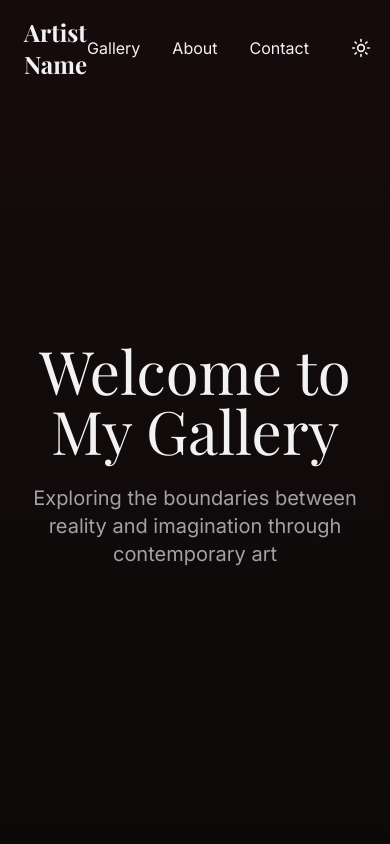
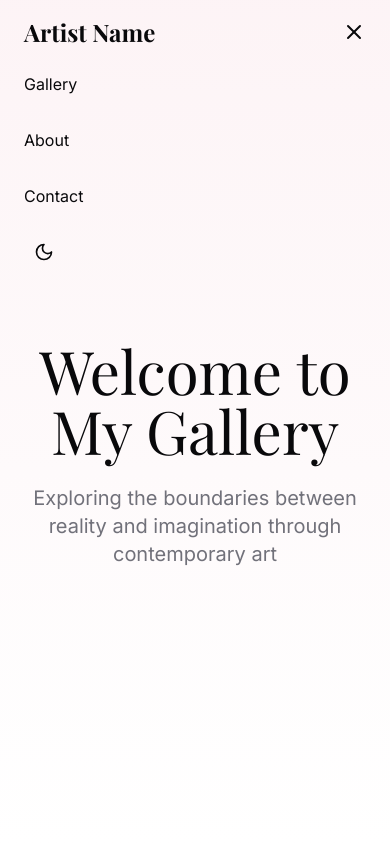
Before and after one commit to garabilez27/artful-nav-toggle, a React (Vite) app: page / in a window 390 px wide. Both pictures are taken after a click on the button "Toggle menu". Shown: the top 844 px of the page. Built offline with nearby package versions, Linux system fonts and the light colour scheme.

Commit message:
Improve Navbar Responsiveness
- Enhance the navbar to be responsive across different screen sizes.
- Implement a hamburger toggle button for mobile view.
- Add a line animation under menu items when hovered.
- Adjust dark mode color scheme for better visual comfort.
[skip gpt_engineer]

```diff
--- a/src/components/Navbar.tsx
+++ b/src/components/Navbar.tsx
@@ -1,10 +1,11 @@
 import { useState, useEffect } from "react";
-import { Moon, Sun } from "lucide-react";
+import { Moon, Sun, Menu, X } from "lucide-react";
 import { Button } from "@/components/ui/button";
 
 const Navbar = () => {
   const [isDark, setIsDark] = useState(false);
   const [isScrolled, setIsScrolled] = useState(false);
+  const [isMenuOpen, setIsMenuOpen] = useState(false);
 
   useEffect(() => {
     const handleScroll = () => {
@@ -30,28 +31,38 @@ const Navbar = () => {
       <div className="container mx-auto px-6 py-4">
         <div className="flex items-center justify-between">
           <h1 className="text-2xl font-serif font-bold">Artist Name</h1>
-          <div className="flex items-center space-x-8">
-            <a href="#gallery" className="hover:text-primary transition-colors">
-              Gallery
-            </a>
-            <a href="#about" className="hover:text-primary transition-colors">
-              About
-            </a>
-            <a href="#contact" className="hover:text-primary transition-colors">
-              Contact
-            </a>
-            <Button
-              variant="ghost"
-              size="icon"
-              onClick={toggleTheme}
-              className="rounded-full"
-            >
-              {isDark ? (
-                <Sun className="h-5 w-5" />
-              ) : (
-                <Moon className="h-5 w-5" />
-              )}
-            </Button>
+
+          {/* Mobile menu button */}
+          <button
+            onClick={() => setIsMenuOpen(!isMenuOpen)}
+            className="lg:hidden"
+            aria-label="Toggle menu"
+          >
+            {isMenuOpen ? (
+              <X className="h-6 w-6" />
+            ) : (
+              <Menu className="h-6 w-6" />
+            )}
+          </button>
+
+          {/* Desktop menu */}
+          <div className="hidden lg:flex items-center space-x-8">
+            <NavLinks />
+            <ThemeToggle isDark={isDark} toggleTheme={toggleTheme} />
+          </div>
+        </div>
+
+        {/* Mobile menu */}
+        <div
+          className={`lg:hidden ${
+            isMenuOpen
+              ? "max-h-64 opacity-100 visible"
+              : "max-h-0 opacity-0 invisible"
+          } transition-all duration-300 overflow-hidden`}
+        >
+          <div className="py-4 flex flex-col space-y-4">
+            <NavLinks mobile />
+            <ThemeToggle isDark={isDark} toggleTheme={toggleTheme} />
           </div>
         </div>
       </div>
@@ -59,4 +70,40 @@ const Navbar = () => {
   );
 };
 
+const NavLinks = ({ mobile }: { mobile?: boolean }) => {
+  return (
+    <>
+      {["gallery", "about", "contact"].map((item) => (
+        <a
+          key={item}
+          href={`#${item}`}
+          className={`group relative ${
+            mobile ? "block py-2" : ""
+          } hover:text-primary transition-colors`}
+        >
+          <span className="capitalize">{item}</span>
+          <span className="absolute -bottom-1 left-0 w-0 h-0.5 bg-primary transition-all duration-300 group-hover:w-full" />
+        </a>
+      ))}
+    </>
+  );
+};
+
+const ThemeToggle = ({
+  isDark,
+  toggleTheme,
+}: {
+  isDark: boolean;
+  toggleTheme: () => void;
+}) => (
+  <Button
+    variant="ghost"
+    size="icon"
+    onClick={toggleTheme}
+    className="rounded-full"
+  >
+    {isDark ? <Sun className="h-5 w-5" /> : <Moon className="h-5 w-5" />}
+  </Button>
+);
+
 export default Navbar;
--- a/src/index.css
+++ b/src/index.css
@@ -29,24 +29,24 @@
   }
 
   .dark {
-    --background: 20 14.3% 4.1%;
+    --background: 240 10% 8%;
     --foreground: 0 0% 95%;
-    --card: 24 9.8% 10%;
+    --card: 240 10% 12%;
     --card-foreground: 0 0% 95%;
-    --popover: 0 0% 9%;
+    --popover: 240 10% 8%;
     --popover-foreground: 0 0% 95%;
     --primary: 346 75% 47%;
     --primary-foreground: 355.7 100% 97.3%;
-    --secondary: 240 3.7% 15.9%;
+    --secondary: 240 8% 18%;
     --secondary-foreground: 0 0% 98%;
-    --muted: 0 0% 15%;
+    --muted: 240 8% 15%;
     --muted-foreground: 240 5% 64.9%;
-    --accent: 12 6.5% 15.1%;
+    --accent: 240 8% 18%;
     --accent-foreground: 0 0% 98%;
     --destructive: 0 62.8% 30.6%;
     --destructive-foreground: 0 85.7% 97.3%;
-    --border: 240 3.7% 15.9%;
-    --input: 240 3.7% 15.9%;
+    --border: 240 8% 18%;
+    --input: 240 8% 18%;
     --ring: 346 75% 47%;
   }
 }
```
